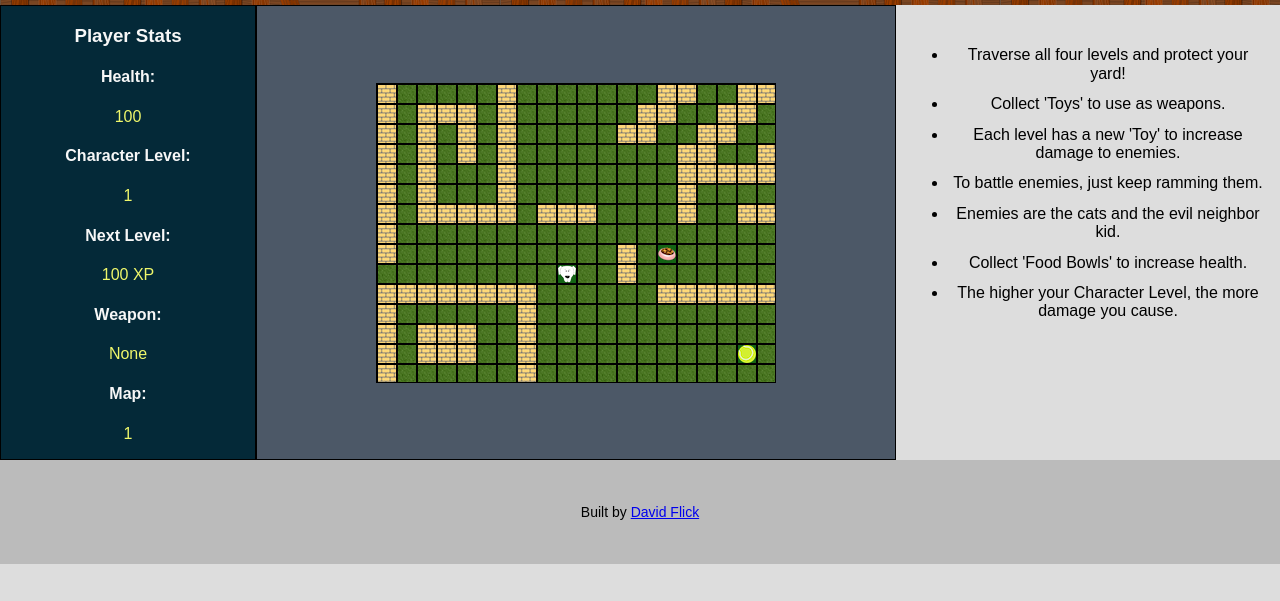
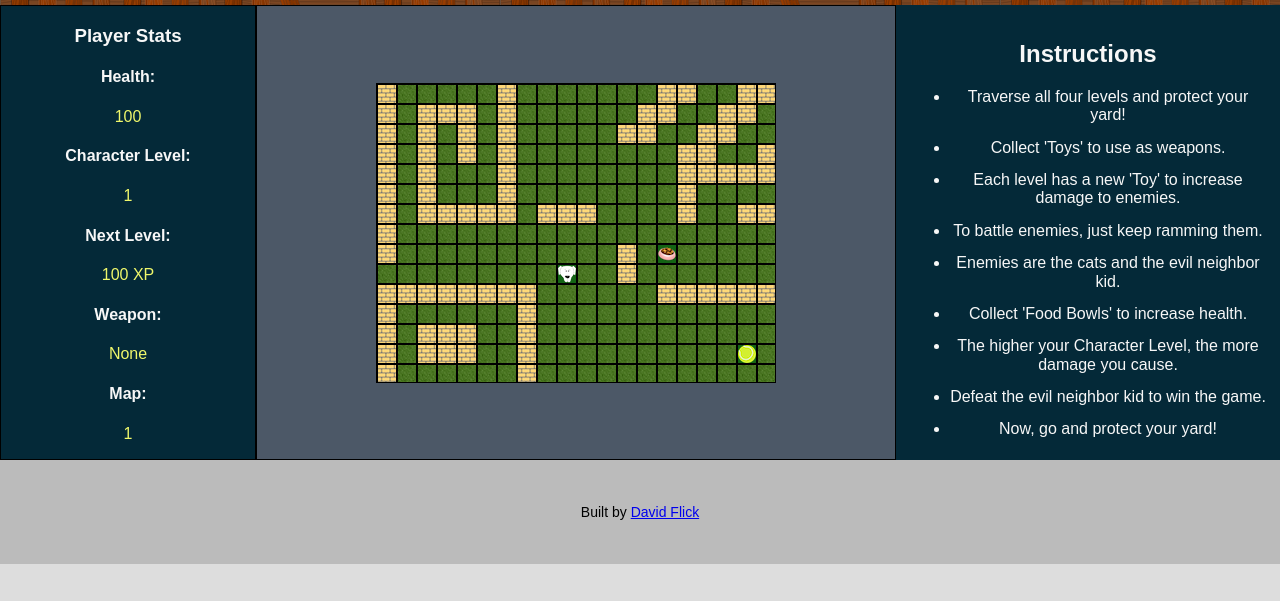
Before and after one commit to davemflick/Dungeon-Crawler, a React app: page / in a window 1280 px wide. Shown: the part 71-672 px from the top of the page. Built offline with nearby package versions, Linux system fonts and the light colour scheme.

Commit message:
Changed directions styling, added header

```diff
--- a/app/components/Directions.js
+++ b/app/components/Directions.js
@@ -4,6 +4,7 @@ export default class Directions extends React.Component{
 	render(){
 		return(
 			<div className="directions">
+				<h2> Instructions </h2>
 				<ul>
 					<li className="dirItem">Traverse all four levels and protect your yard!</li>
 					<li className="dirItem">Collect 'Toys' to use as weapons.</li>
@@ -12,6 +13,8 @@ export default class Directions extends React.Component{
 					<li className="dirItem">Enemies are the cats and the evil neighbor kid.</li>
 					<li className="dirItem">Collect 'Food Bowls' to increase health.</li>
 					<li className="dirItem">The higher your Character Level, the more damage you cause.</li>
+					<li className="dirItem">Defeat the evil neighbor kid to win the game.</li>
+					<li className="dirItem">Now, go and protect your yard!</li>
 				</ul>
 			</div>
 		)
--- a/app/styles/Main.scss
+++ b/app/styles/Main.scss
@@ -42,9 +42,11 @@ body{
 	background-color: #ddd;
 	.directions{
 		width: 30%;
-		padding-top: 25px;
+		padding-top: 15px;
+		background-color: #042938;
+		color: #f7f7f7;
 		.dirItem{
-			margin: 12px;
+			margin: 14px;
 		}
 	}
 	.playerStatsContainer{
```
Also changed, not shown: app/styles/main.css, 1 other file.
